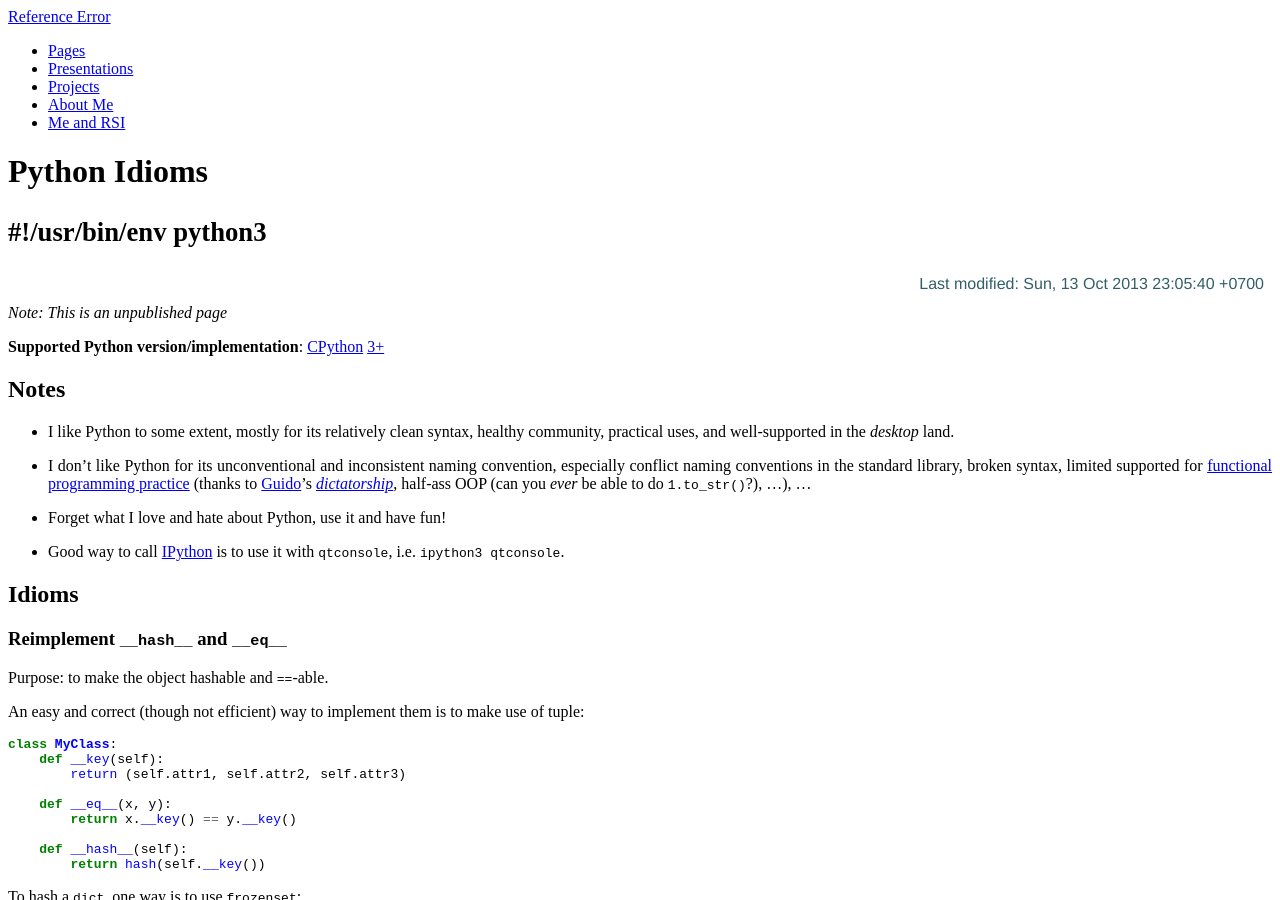
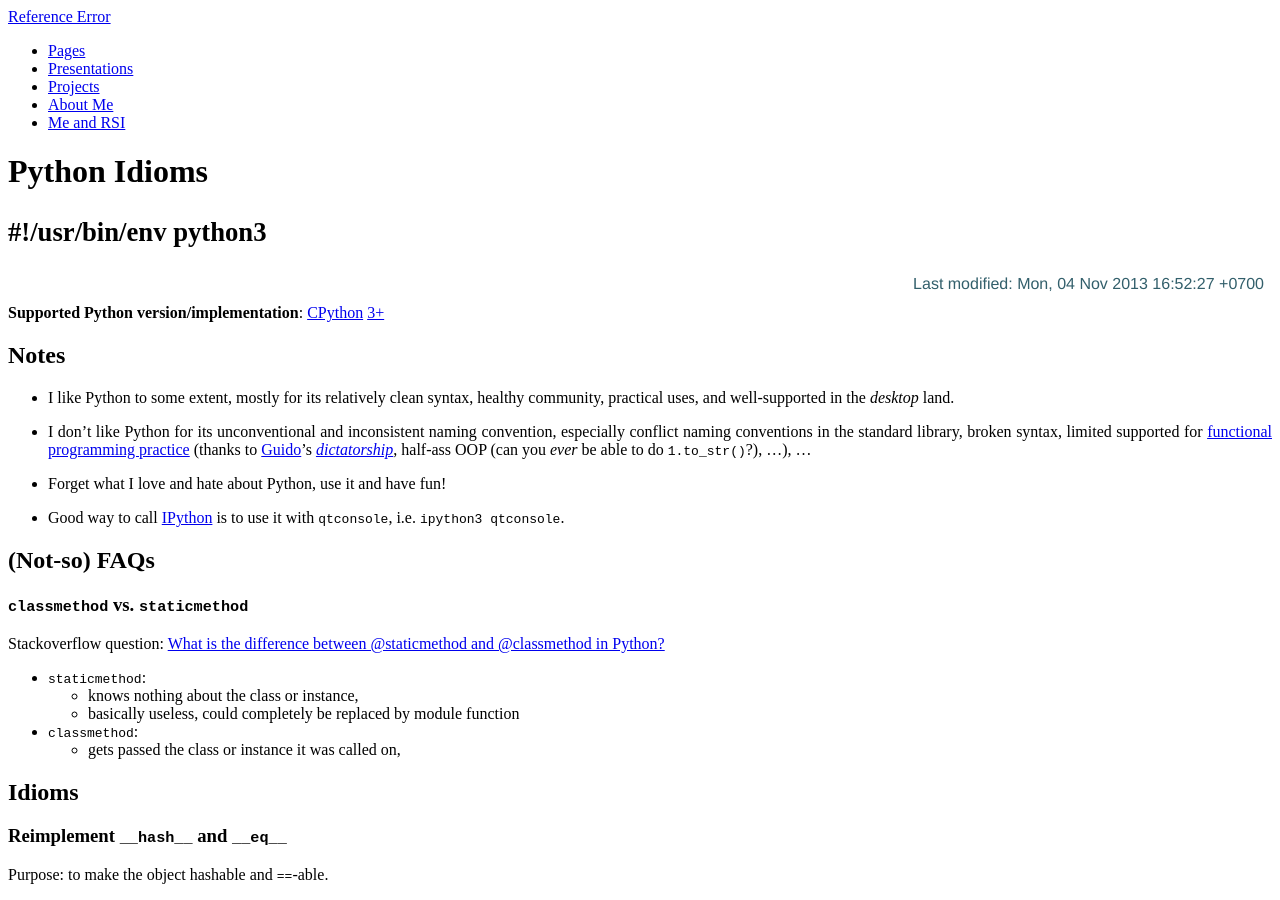
Before and after one commit to cmpitg/cmpitg.github.com, a Jekyll site: the page built from guides/python.md, in a window 1280 px wide and 900 px high. Built offline with Jekyll 4.4.1, drawn with Linux system fonts in a browser that asks for light colours; Markdown is read by kramdown in place of the engine named in the settings; comment, search, counter and statistics services are not loaded.

Commit message:
Add FAQs: static method vs class method @ Python

```diff
--- a/guides/python.md
+++ b/guides/python.md
@@ -5,13 +5,13 @@ tagline: "#!/usr/bin/env python3"
 category: Programming_Language
 tags: [python, guide]
 permalink: /python/
-last_updated: Sun, 13 Oct 2013 23:05:40 +0700
+last_updated: Mon, 04 Nov 2013 16:52:27 +0700
 ---
 {% include JB/setup %}
 
-*Note: This is an unpublished page*
-
-**Supported Python version/implementation**: [CPython](http://en.wikipedia.org/wiki/Cpython) [3+](http://en.wikipedia.org/wiki/Py3k#Version_3.0)
+**Supported Python version/implementation**:
+[CPython](http://en.wikipedia.org/wiki/Cpython)
+[3+](http://en.wikipedia.org/wiki/Py3k#Version_3.0)
 
 ## Notes
 
@@ -22,6 +22,20 @@ last_updated: Sun, 13 Oct 2013 23:05:40 +0700
 * Forget what I love and hate about Python, use it and have fun!
 
 * Good way to call [IPython](http://ipython.org/) is to use it with `qtconsole`, i.e. `ipython3 qtconsole`.
+
+## (Not-so) FAQs
+
+### `classmethod` vs. `staticmethod`
+
+Stackoverflow question:
+[What is the difference between @staticmethod and @classmethod in Python?](http://stackoverflow.com/questions/136097/what-is-the-difference-between-staticmethod-and-classmethod-in-python)
+
+* `staticmethod`:
+  - knows nothing about the class or instance,
+  - basically useless, could completely be replaced by module function
+
+* `classmethod`:
+  - gets passed the class or instance it was called on,
 
 ## Idioms
 
```
